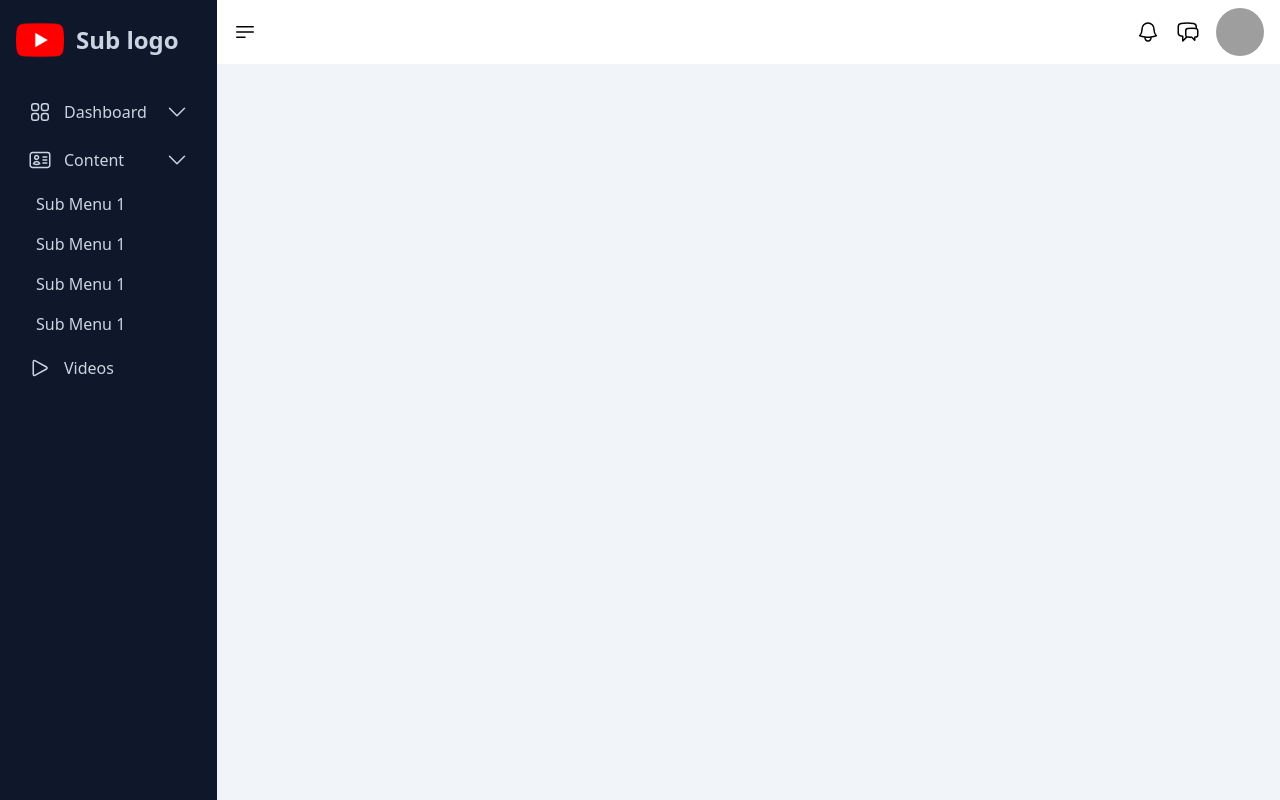
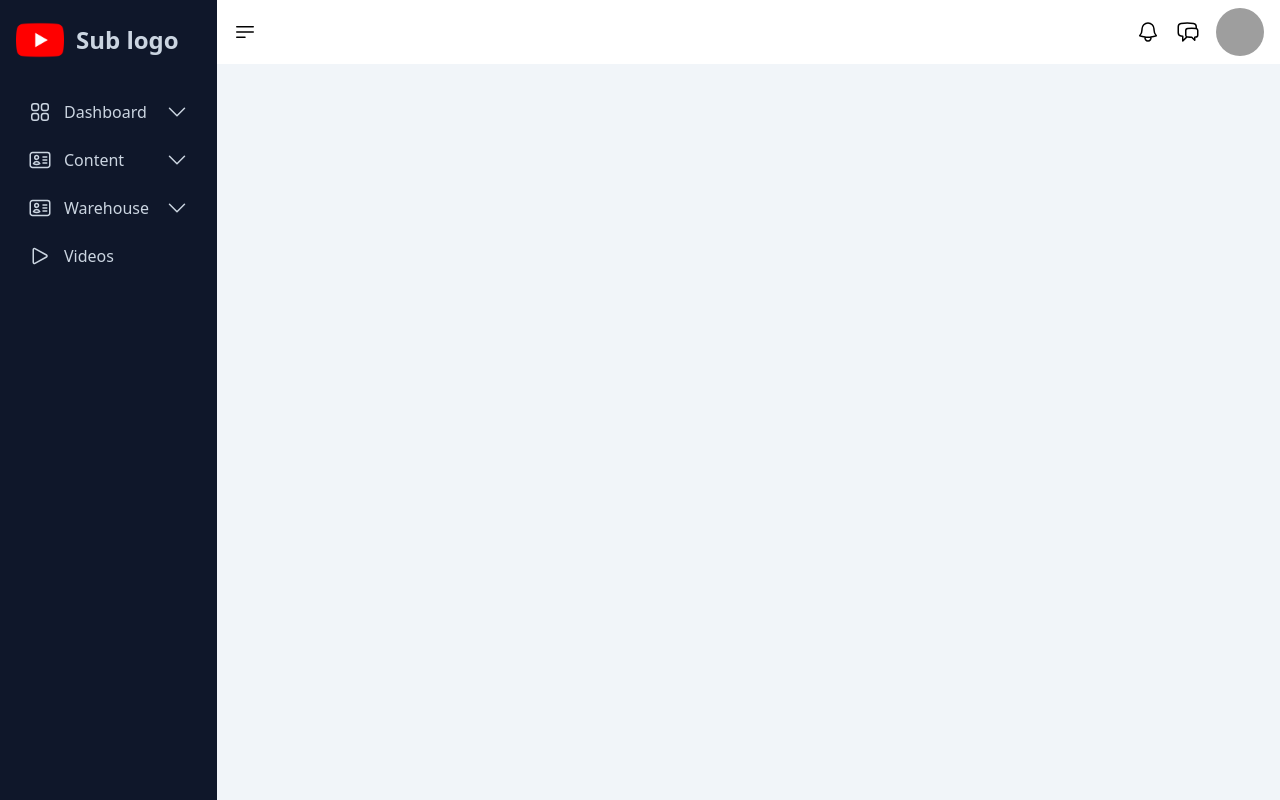
Before and after one commit to suportdevs/react-admin-dashboard-client, a React (Create React App) app: page / in a window 1280 px wide. Built offline with nearby package versions, Linux system fonts and the light colour scheme; grey boxes are pictures that could not be loaded.

Commit message:
designed sidebar dropdown menu

```diff
--- a/src/components/Sidebar.jsx
+++ b/src/components/Sidebar.jsx
@@ -1,38 +1,36 @@
-import { useState } from "react";
+import { useEffect, useState } from "react";
 import Logo from "./Logo";
 
-const Sidebar = ({inactive, setInactive}) => {
+const Sidebar = ({ inactive, setInactive }) => {
+    const [dashboardExpend, setDashboardExpend] = useState(false);
+    const [contentExpend, setContentExpend] = useState(false);
+    const [warehouseExpend, setWarehouseExpend] = useState(false);
+
+    useEffect(() => {
+        if(!inactive){
+            setDashboardExpend(false);
+            setContentExpend(false);
+            setWarehouseExpend(false);
+        }
+    },[inactive]);
+
     return (
         <div className={`bg-slate-900 text-slate-300 ${inactive ? 'w-1/5' : 'w-20'} h-screen p-4 transition[weight] ease-in duration-300`}>
             <Logo inactive={inactive} />
             <div className="mt-6">
                 <div>
-                    <div className="flex items-center justify-between p-3 rounded-sm cursor-pointer hover:bg-slate-800 hover:text-white">
+                    <div className="menu flex items-center justify-between p-3 rounded-sm cursor-pointer hover:bg-slate-800 hover:text-white" onClick={() => setDashboardExpend(!dashboardExpend)}>
                         <div className="flex items-center gap-3" onClick={() => setInactive(true)}>
                             <svg xmlns="http://www.w3.org/2000/svg" fill="none" viewBox="0 0 24 24" strokeWidth={1.5} stroke="currentColor" className="w-6 h-6">
                                 <path strokeLinecap="round" strokeLinejoin="round" d="M3.75 6A2.25 2.25 0 0 1 6 3.75h2.25A2.25 2.25 0 0 1 10.5 6v2.25a2.25 2.25 0 0 1-2.25 2.25H6a2.25 2.25 0 0 1-2.25-2.25V6ZM3.75 15.75A2.25 2.25 0 0 1 6 13.5h2.25a2.25 2.25 0 0 1 2.25 2.25V18a2.25 2.25 0 0 1-2.25 2.25H6A2.25 2.25 0 0 1 3.75 18v-2.25ZM13.5 6a2.25 2.25 0 0 1 2.25-2.25H18A2.25 2.25 0 0 1 20.25 6v2.25A2.25 2.25 0 0 1 18 10.5h-2.25a2.25 2.25 0 0 1-2.25-2.25V6ZM13.5 15.75a2.25 2.25 0 0 1 2.25-2.25H18a2.25 2.25 0 0 1 2.25 2.25V18A2.25 2.25 0 0 1 18 20.25h-2.25A2.25 2.25 0 0 1 13.5 18v-2.25Z" />
                             </svg>
                             <div className={`${!inactive ? 'w-0 h-0 opacity-0 invisible' : ''}`}>Dashboard</div>
                         </div>
-                        <svg className={`${!inactive ? 'w-0 h-0 opacity-0 invisible' : ''}`} xmlns="http://www.w3.org/2000/svg" fill="none" viewBox="0 0 24 24" strokeWidth={1.5} stroke="currentColor" className="w-6 h-6">
+                        <svg className={`w-6 h-6 ${!inactive ? 'w-0 h-0 opacity-0 invisible' : ''} ${dashboardExpend ? 'rotate-180' : ''} transition[rotate] ease-in duration-500`} xmlns="http://www.w3.org/2000/svg" fill="none" viewBox="0 0 24 24" strokeWidth={1.5} stroke="currentColor" >
                             <path strokeLinecap="round" strokeLinejoin="round" d="m19.5 8.25-7.5 7.5-7.5-7.5" />
                         </svg>
                     </div>
-                </div>
-                <div>
-
-                    <div className="flex items-center justify-between p-3 rounded-sm cursor-pointer hover:bg-slate-800 hover:text-white">
-                        <div className="flex items-center gap-3" onClick={() => setInactive(true)}>
-                            <svg xmlns="http://www.w3.org/2000/svg" fill="none" viewBox="0 0 24 24" strokeWidth={1.5} stroke="currentColor" className="w-6 h-6">
-                                <path strokeLinecap="round" strokeLinejoin="round" d="M15 9h3.75M15 12h3.75M15 15h3.75M4.5 19.5h15a2.25 2.25 0 0 0 2.25-2.25V6.75A2.25 2.25 0 0 0 19.5 4.5h-15a2.25 2.25 0 0 0-2.25 2.25v10.5A2.25 2.25 0 0 0 4.5 19.5Zm6-10.125a1.875 1.875 0 1 1-3.75 0 1.875 1.875 0 0 1 3.75 0Zm1.294 6.336a6.721 6.721 0 0 1-3.17.789 6.721 6.721 0 0 1-3.168-.789 3.376 3.376 0 0 1 6.338 0Z" />
-                            </svg>
-                            <div className={`${!inactive ? 'w-0 h-0 opacity-0 invisible' : ''}`}>Content</div>
-                        </div>
-                        <svg className={`${!inactive ? 'w-0 h-0 opacity-0 invisible' : ''}`} xmlns="http://www.w3.org/2000/svg" fill="none" viewBox="0 0 24 24" strokeWidth={1.5} stroke="currentColor" className="w-6 h-6">
-                            <path strokeLinecap="round" strokeLinejoin="round" d="m19.5 8.25-7.5 7.5-7.5-7.5" />
-                        </svg>
-                    </div>
-                    <div className="dropdown-menu flex flex-col items-center justify-between ">
+                    <div className={`dropdown-menu flex flex-col items-center justify-between ${!dashboardExpend ? 'h-0 opacity-0 invisible' : ''} transition[height] ease-in duration-400`}>
                         <a href="#" className="w-full pl-5 p-2 rounded-sm cursor-pointer hover:bg-slate-800 hover:text-white">
                             Sub Menu 1
                         </a>
@@ -45,6 +43,52 @@ const Sidebar = ({inactive, setInactive}) => {
                         <a href="#" className="w-full pl-5 p-2 rounded-sm cursor-pointer hover:bg-slate-800 hover:text-white">
                             Sub Menu 1
                         </a>
+                    </div>
+                </div>
+                <div>
+                    <div className="flex items-center justify-between p-3 rounded-sm cursor-pointer hover:bg-slate-800 hover:text-white" onClick={() => setContentExpend(!contentExpend)}>
+                        <div className="flex items-center gap-3" onClick={() => setInactive(true)}>
+                            <svg xmlns="http://www.w3.org/2000/svg" fill="none" viewBox="0 0 24 24" strokeWidth={1.5} stroke="currentColor" className="w-6 h-6">
+                                <path strokeLinecap="round" strokeLinejoin="round" d="M15 9h3.75M15 12h3.75M15 15h3.75M4.5 19.5h15a2.25 2.25 0 0 0 2.25-2.25V6.75A2.25 2.25 0 0 0 19.5 4.5h-15a2.25 2.25 0 0 0-2.25 2.25v10.5A2.25 2.25 0 0 0 4.5 19.5Zm6-10.125a1.875 1.875 0 1 1-3.75 0 1.875 1.875 0 0 1 3.75 0Zm1.294 6.336a6.721 6.721 0 0 1-3.17.789 6.721 6.721 0 0 1-3.168-.789 3.376 3.376 0 0 1 6.338 0Z" />
+                            </svg>
+                            <div className={`${!inactive ? 'w-0 h-0 opacity-0 invisible' : ''}`}>Content</div>
+                        </div>
+                        <svg className={`w-6 h-6 ${!inactive ? 'w-0 h-0 opacity-0 invisible' : ''} ${contentExpend ? 'rotate-180' : ''} transition[rotate] ease-in duration-500`} xmlns="http://www.w3.org/2000/svg" fill="none" viewBox="0 0 24 24" strokeWidth={1.5} stroke="currentColor" >
+                            <path strokeLinecap="round" strokeLinejoin="round" d="m19.5 8.25-7.5 7.5-7.5-7.5" />
+                        </svg>
+                    </div>
+                    <div className={`dropdown-menu flex flex-col items-center justify-between ${!contentExpend ? 'h-0 opacity-0 invisible' : ''} transition[height] ease-in duration-400`}>
+                        <a href="#" className="w-full pl-5 p-2 rounded-sm cursor-pointer hover:bg-slate-800 hover:text-white">
+                            Sub Menu 1
+                        </a>
+                        <a href="#" className="w-full pl-5 p-2 rounded-sm cursor-pointer hover:bg-slate-800 hover:text-white">
+                            Sub Menu 1
+                        </a>
+                        <a href="#" className="w-full pl-5 p-2 rounded-sm cursor-pointer hover:bg-slate-800 hover:text-white">
+                            Sub Menu 1
+                        </a>
+                        <a href="#" className="w-full pl-5 p-2 rounded-sm cursor-pointer hover:bg-slate-800 hover:text-white">
+                            Sub Menu 1
+                        </a>
+                    </div>
+                </div>
+                <div>
+                    <div className="flex items-center justify-between p-3 rounded-sm cursor-pointer hover:bg-slate-800 hover:text-white" onClick={() => setWarehouseExpend(!warehouseExpend)}>
+                        <div className="flex items-center gap-3" onClick={() => setInactive(true)}>
+                            <svg xmlns="http://www.w3.org/2000/svg" fill="none" viewBox="0 0 24 24" strokeWidth={1.5} stroke="currentColor" className="w-6 h-6">
+                                <path strokeLinecap="round" strokeLinejoin="round" d="M15 9h3.75M15 12h3.75M15 15h3.75M4.5 19.5h15a2.25 2.25 0 0 0 2.25-2.25V6.75A2.25 2.25 0 0 0 19.5 4.5h-15a2.25 2.25 0 0 0-2.25 2.25v10.5A2.25 2.25 0 0 0 4.5 19.5Zm6-10.125a1.875 1.875 0 1 1-3.75 0 1.875 1.875 0 0 1 3.75 0Zm1.294 6.336a6.721 6.721 0 0 1-3.17.789 6.721 6.721 0 0 1-3.168-.789 3.376 3.376 0 0 1 6.338 0Z" />
+                            </svg>
+                            <div className={`${!inactive ? 'w-0 h-0 opacity-0 invisible' : ''}`}>Warehouse</div>
+                        </div>
+                        <svg className={`w-6 h-6 ${!inactive ? 'w-0 h-0 opacity-0 invisible' : ''} ${warehouseExpend ? 'rotate-180' : ''} transition[rotate] ease-in duration-500`} xmlns="http://www.w3.org/2000/svg" fill="none" viewBox="0 0 24 24" strokeWidth={1.5} stroke="currentColor" >
+                            <path strokeLinecap="round" strokeLinejoin="round" d="m19.5 8.25-7.5 7.5-7.5-7.5" />
+                        </svg>
+                    </div>
+                    <div className={`dropdown-menu flex flex-col items-center justify-between ${!warehouseExpend ? 'h-0 opacity-0 invisible' : ''} transition[height] ease-in duration-400`}>
+                        <a href="#" className="w-full pl-5 p-2 rounded-sm cursor-pointer hover:bg-slate-800 hover:text-white">Purchase</a>
+                        <a href="#" className="w-full pl-5 p-2 rounded-sm cursor-pointer hover:bg-slate-800 hover:text-white">Purchase Items</a>
+                        <a href="#" className="w-full pl-5 p-2 rounded-sm cursor-pointer hover:bg-slate-800 hover:text-white">Sale</a>
+                        <a href="#" className="w-full pl-5 p-2 rounded-sm cursor-pointer hover:bg-slate-800 hover:text-white">Sale Items</a>
                     </div>
                 </div>
                 <div>
```
